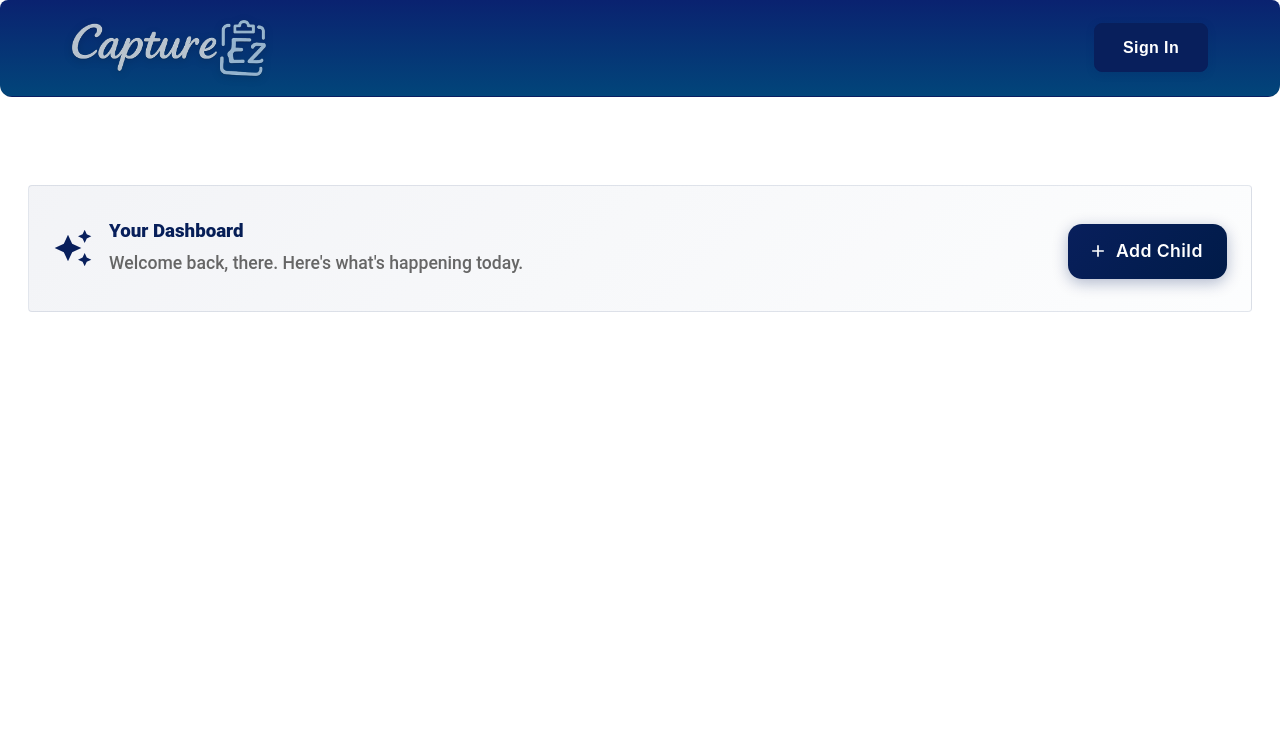
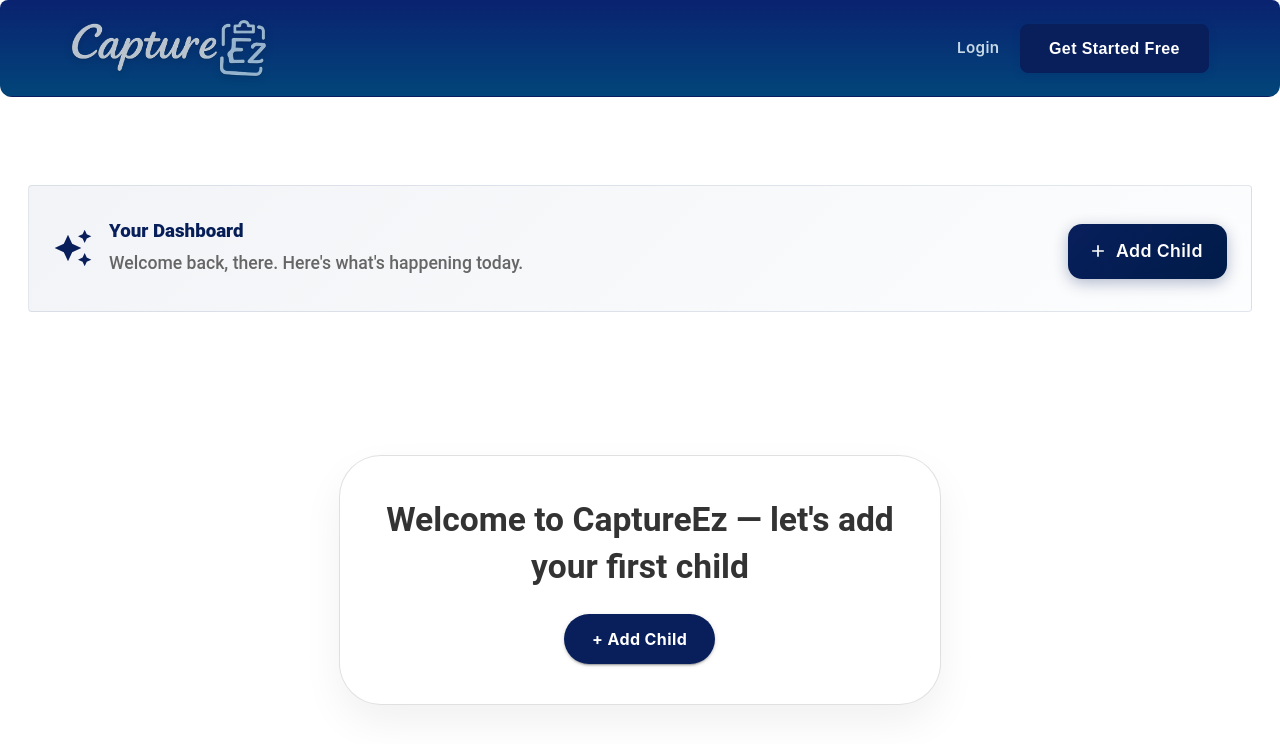
Before and after one commit to kal30/CaptureEase, a React (Create React App) app: page /dashboard in a window 1280 px wide. Shown: the top 744 px of the page. Built offline with nearby package versions, Linux system fonts and the light colour scheme; no server answers.

Commit message:
Polish dashboard empty states and filters

```diff
--- a/src/components/Dashboard/ChildCard/ChildCardHeader.js
+++ b/src/components/Dashboard/ChildCard/ChildCardHeader.js
@@ -38,8 +38,9 @@
   sx = {}
 }) => {
   const allChips = useChildCardChips(userRole, completedToday);
+  const hasEntriesToday = (timelineSummary.todayCount || 0) > 0;
   const metricChips = [
-    timelineSummary.todayCount > 0
+    hasEntriesToday
       ? {
           key: 'today',
           label: `${timelineSummary.todayCount} today`,
@@ -172,7 +173,7 @@
           />
         )}
 
-        {(metricChips.length > 0 || timelineSummary.lastActivityTime) && (
+        {(metricChips.length > 0 || timelineSummary.lastActivityTime || !hasEntriesToday) && (
           <Box sx={{ mt: 1, display: 'flex', flexDirection: 'column', gap: 0.75 }}>
             {metricChips.length > 0 && (
               <Box sx={{ display: 'flex', gap: 1, flexWrap: 'wrap' }}>
@@ -187,6 +188,16 @@
                   />
                 ))}
               </Box>
+            )}
+
+            {!hasEntriesToday && (
+              <Typography
+                variant="body2"
+                color="text.secondary"
+                sx={{ fontSize: '0.82rem', fontWeight: 500 }}
+              >
+                No entries yet today — tap to log something
+              </Typography>
             )}
 
             {timelineSummary.lastActivityTime && (
--- a/src/components/Landing/HeaderSection.js
+++ b/src/components/Landing/HeaderSection.js
@@ -52,7 +52,7 @@
       sx={{
         backgroundColor: "transparent",
         position: "relative",
-        mt: { xs: 3, md: 4, lg: 5 },
+        mt: { xs: 1, md: 2, lg: 2.5 },
         ...landingLayout.heroSection.padding,
         minHeight: { xs: "auto", md: "auto", lg: "auto" },
         display: "flex",
@@ -198,6 +198,7 @@
                         backgroundColor: "rgba(255,255,255,0.72)",
                         borderRadius: 0,
                         height: 48,
+                        minHeight: 48,
                         "& fieldset": {
                           borderRadius: 0,
                           borderColor: "rgba(8, 31, 92, 0.18)",
@@ -224,6 +225,7 @@
                       whiteSpace: "nowrap",
                       minWidth: { sm: 180 },
                       height: 48,
+                      minHeight: 48,
                       px: 2.5,
                       borderRadius: 0,
                       fontWeight: 600,
--- a/src/components/Landing/NavBar.js
+++ b/src/components/Landing/NavBar.js
@@ -102,14 +102,29 @@
               {authReady && isLoggedIn ? (
                 <AvatarMenu user={auth.currentUser} />
               ) : (
+                <Box sx={{ display: "flex", alignItems: "center", gap: 1 }}>
+                  <Button
+                    variant="text"
+                    component={RouterLink}
+                    to="/login"
+                    sx={{
+                      color: navbarIconStyles.color,
+                      textTransform: "none",
+                      fontWeight: 600,
+                      px: 1.5,
+                    }}
+                  >
+                    Login
+                  </Button>
                   <Button
                     variant="contained"
                     component={RouterLink}
-                  to="/login"
+                    to="/register"
                     sx={loginButtonStyles()}
                   >
-                  Sign In
+                    Get Started Free
                   </Button>
+                </Box>
               )}
             </Box>
           </Container>
--- a/src/pages/PanelDashboard.js
+++ b/src/pages/PanelDashboard.js
@@ -6,6 +6,7 @@
   Modal,
   CircularProgress,
   Fade,
+  Button,
 } from "@mui/material";
 
 // Hooks and Services
@@ -142,6 +143,59 @@
         onAddChildClick={() => hook.setShowAddChildModal(true)}
       />
 
+      {hook.children.length === 0 ? (
+        <Box
+          sx={{
+            minHeight: '55vh',
+            display: 'flex',
+            alignItems: 'center',
+            justifyContent: 'center',
+            px: 2,
+          }}
+        >
+          <Box
+            sx={{
+              maxWidth: 520,
+              width: '100%',
+              textAlign: 'center',
+              bgcolor: 'background.paper',
+              border: '1px solid',
+              borderColor: 'divider',
+              borderRadius: 3,
+              px: { xs: 3, md: 5 },
+              py: { xs: 4, md: 5 },
+              boxShadow: '0 18px 40px rgba(15, 23, 42, 0.06)',
+            }}
+          >
+            <Typography
+              variant="h4"
+              sx={{
+                fontWeight: 700,
+                color: 'text.primary',
+                mb: 3,
+                fontSize: { xs: '1.75rem', md: '2.1rem' },
+              }}
+            >
+              Welcome to CaptureEz — let&apos;s add your first child
+            </Typography>
+            <Button
+              variant="contained"
+              size="large"
+              onClick={() => hook.setShowAddChildModal(true)}
+              sx={{
+                px: 3.5,
+                py: 1.4,
+                fontSize: '1rem',
+                fontWeight: 700,
+                borderRadius: 2,
+                textTransform: 'none',
+              }}
+            >
+              + Add Child
+            </Button>
+          </Box>
+        </Box>
+      ) : (
         <Box sx={{ maxWidth: 800, mx: "auto" }}>
           <ChildGroup
             title="In Your Full Care"
@@ -162,6 +216,7 @@
             {...commonChildGroupProps}
           />
         </Box>
+      )}
 
       {/* Modals */}
       <Modal
```
Also changed, not shown: src/components/Timeline/TimelineFilters.js (+93 -72 lines). Lines whose indentation alone changed are shown as unchanged.
